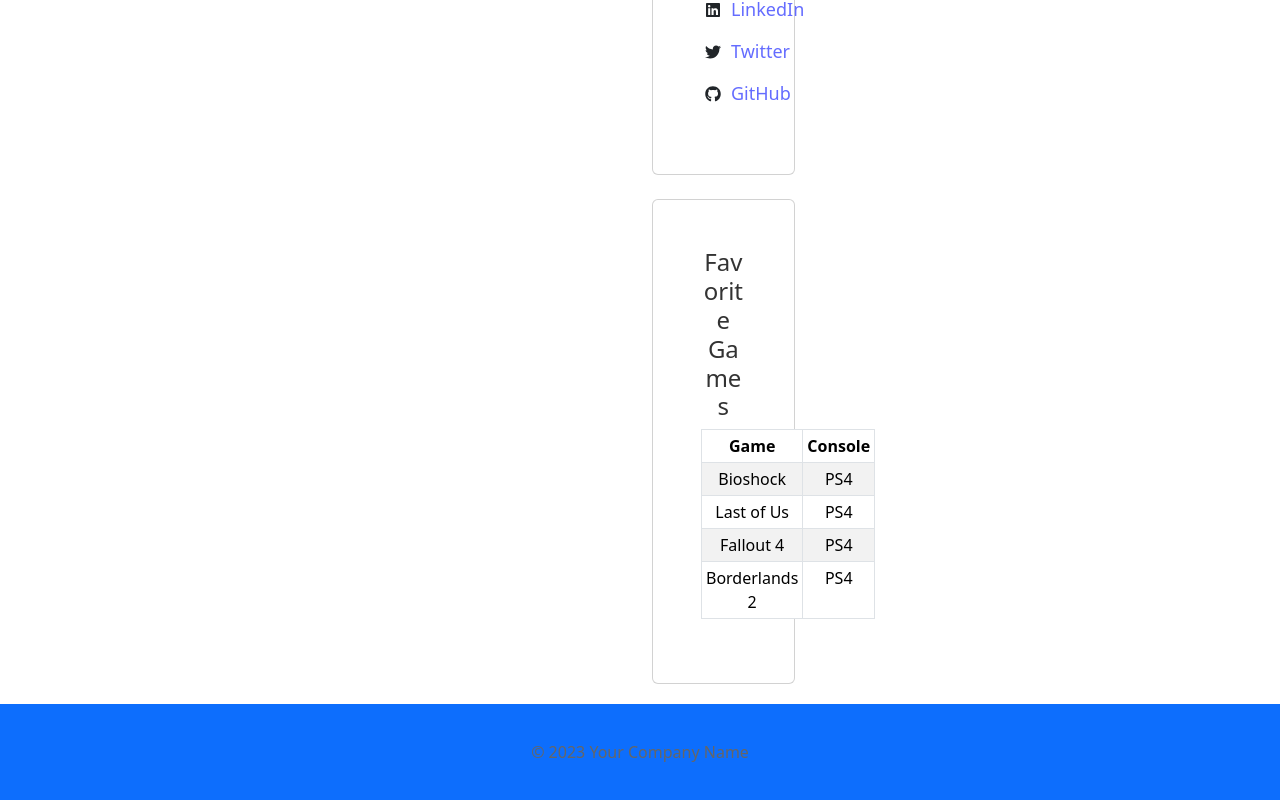
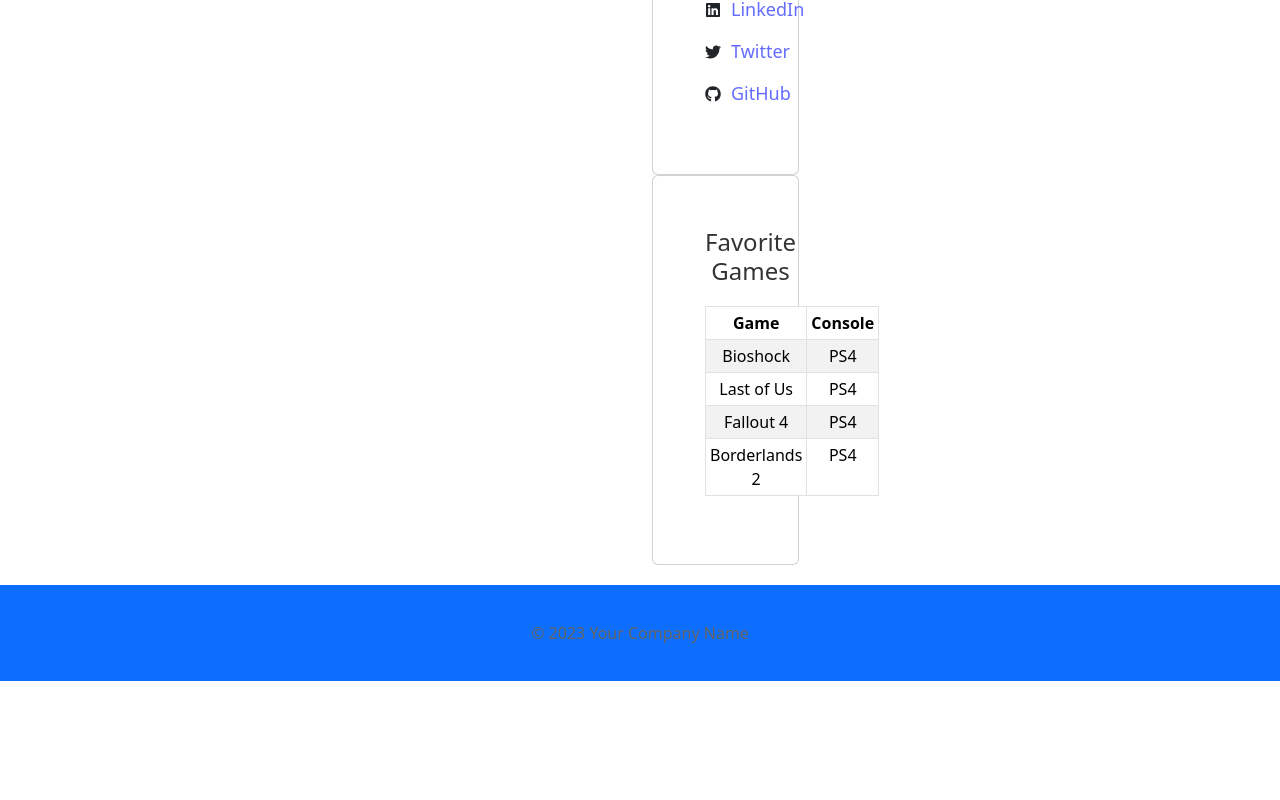
Before and after one commit to RAZAGHUL123/lavenderSite, a React (Vite) app: page /about in a window 1280 px wide. Shown: the part 999-1799 px from the top of the page. After the commit the page ends 1680 px from the top, so only its background shows below. Built offline with nearby package versions, Linux system fonts and the light colour scheme.

Commit message:
fixed easy error

```diff
--- a/src/components/About.jsx
+++ b/src/components/About.jsx
@@ -75,8 +75,8 @@
               </div>
             </Card.Body>
           </Card>
-          <Card className="mt-4">
-            <Card.Body>
+          <Card>
+            <Card.Body className="social-media-section">
               <h2>Favorite Games</h2>
               <Table striped bordered hover size="sm">
                 <thead>
```
